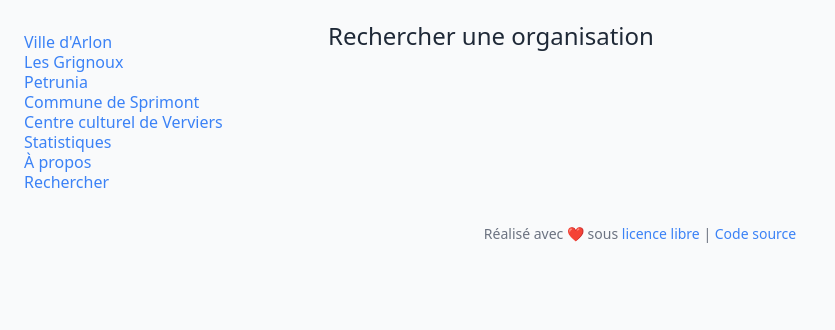
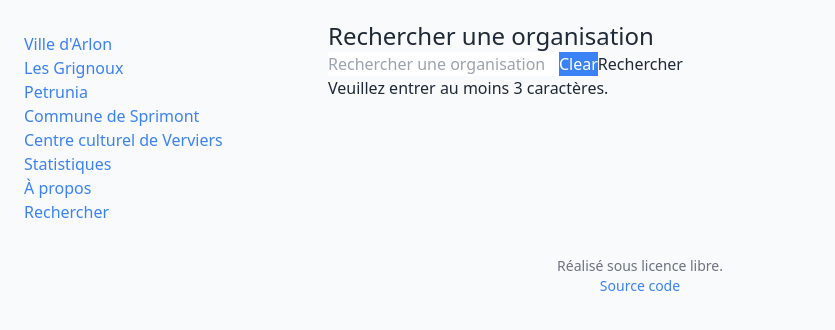
Before and after one commit to data-cfwb/subsidies, a Vue app: page /search in a window 1280 px wide. Shown: the top 330 px of the page, without its empty margins (0-835 px from the left). Built offline with nearby package versions, Linux system fonts and the light colour scheme.

Commit message:
layout entreprise v0.1

```diff
--- a/package.json
+++ b/package.json
@@ -1,5 +1,5 @@
 {
-  "name": "subsidies",
+  "name": "Subventions_en_FWB",
   "version": "0.1.0",
   "private": true,
   "scripts": {
--- a/src/components/EntreprisePage.vue
+++ b/src/components/EntreprisePage.vue
@@ -3,15 +3,15 @@
     <div v-if="data_loaded">
       <div class="md:flex">
         <div class="mt-4 md:mt-0 md:ml-6">
-          <h1 class="block mt-1 text-lg leading-tight font-medium text-black hover:underline">
-            {{ listDenominations }}
+          <h1 class="h1-main-title">
+            {{ joinOnKey(company.Denominations, 'Denomination') }}
           </h1>
-          <div class="uppercase tracking-wide text-sm text-indigo-600 font-bold">
+          <div class="companyNumber">
             {{ company.EnterpriseNumberBE }}
           </div>
 
           <hr>
-          <h2 class="block mt-1 text-lg leading-tight font-medium text-black hover:underline">
+          <h2 class="h2-subtitle">
             Adresse(s)
           </h2>
           <div>
@@ -27,7 +27,7 @@
             </ul>
           </div>
 
-          <h2 class="block mt-1 text-lg leading-tight font-medium text-black hover:underline">
+          <h2 class="h2-subtitle">
             Contacts
           </h2>
           <div>
@@ -53,7 +53,49 @@
               </li>
             </ul>
           </div>
-          <h2 class="block mt-1 text-lg leading-tight font-medium text-black hover:underline">
+
+
+          <hr>
+          <h2 class="h2-subtitle">
+            Activities
+          </h2>
+          <div>
+            <ul>
+              <li
+                v-for="nace in company.Activities"
+                :key="nace"
+              >
+                {{ nace.activity }} {{ nace.NaceCode }}:
+                {{ joinOnKey(nace.labels, 'Description') }}
+              </li>
+            </ul>
+          </div>
+          <h2 class="h2-subtitle">
+            Status
+          </h2>
+          <div>
+            {{ joinOnKey(company.StatusLabel, 'Description') }}
+          </div>
+          <div>
+            {{ joinOnKey(company.JuridicalSituationLabel, 'Description') }}
+          </div>
+          <div>
+            {{ joinOnKey(company.JuridicalFormCACLabel, 'Description') }}
+          </div>
+
+          <hr>
+          {{ company.TypeEntrepriseLabel }}
+
+          <BarChart :data="company.SubsidiesPerYearForChart" />
+          <ul>
+            <li
+              v-for="subsidy in company.Subsidies"
+              :key="subsidy"
+            >
+              {{ subsidy.Year }}: {{ subsidy.MinistreName }} {{ subsidy.Compétence }} {{ subsidy.AmountInEuros }} €
+            </li>
+          </ul>
+          <h2 class="h2-subtitle">
             Establishments
           </h2>
           <div>
@@ -66,42 +108,7 @@
               </li>
             </ul>
           </div>
-
-          <hr>
-          <h2 class="block mt-1 text-lg leading-tight font-medium text-black hover:underline">
-            Activities
-          </h2>
-          <div>
-            <ul>
-              <li
-                v-for="nace in company.Activities"
-                :key="nace"
-              >
-                {{ nace.activity }} {{ nace.NaceCode }}: {{ nace.labels }}
-              </li>
-            </ul>
-          </div>
-          <hr>
-          {{ company.StatusLabel }}
-          <hr>
-          {{ company.JuridicalSituationLabel }}
-          <hr>
-          {{ company.TypeEntrepriseLabel }}
-          <hr>
-          {{ company.JuridicalFormCACLabel }}
-
-
-          <BarChart :data="company.SubsidiesPerYearForChart" />
-          <ul>
-            <li
-              v-for="subsidy in company.Subsidies"
-              :key="subsidy"
-            >
-              {{ subsidy.Year }}: {{ subsidy.MinistreName }} {{ subsidy.Compétence }} {{ subsidy.AmountInEuros }} €
-            </li>
-          </ul>
-
-          <h2>
+          <h2 class="h2-subtitle">
             Liens externes
           </h2>
           <ul class="list-disc">
@@ -164,6 +171,9 @@
     );
   },
   methods: {
+    joinOnKey: function (array, key) {
+      return array.map(item => item[key]).join(' / ');
+    },
     getSubsidies: function () {
       axios.get('https://be-companies.tintamarre.be/api/enterprises/' + this.beNumber)
         .then(response => {
--- a/src/components/FooterModule.vue
+++ b/src/components/FooterModule.vue
@@ -1,5 +1,5 @@
 <template>
   <footer class="mt-auto">
-    Réalisé avec ❤️ sous <a href="https://github.com/data-cfwb/subsidies/blob/main/LICENSE">licence libre</a> | <a href="https://github.com/data-cfwb/subsidies">Code source</a>
+    Réalisé sous licence libre. <br> <a href="https://github.com/data-cfwb/subsidies">Source code</a>
   </footer>
 </template>
--- a/src/components/layouts/AboutLayout.vue
+++ b/src/components/layouts/AboutLayout.vue
@@ -7,10 +7,10 @@
       Il vise à rendre publiques les données sur les subventions accordées par la Fédération Wallonie-Bruxelles aux organisations actives dans le sport, la culture, la jeunesse, les médias, l'éducation permanente et la recherche scientifique.
     </p>
     <p>
-      Les données sont disponibles sur <a
+      Les données sont disponibles sur le portail <a
         href="https://www.odwb.be/"
         target="_blank"
-      >odwb.be/</a>.
+      >odwb.be</a>.
     </p>
   </div>
 </template>
--- a/src/components/layouts/HomeLayout.vue
+++ b/src/components/layouts/HomeLayout.vue
@@ -1,8 +1,5 @@
 <template>
   <div>
-    <h1>Subventions</h1>
-    <p>{{ $route.params.be_number }}</p>
-
     <EntreprisePage
       :be-number="$route.params.be_number"
     />
--- a/src/components/layouts/SearchLayout.vue
+++ b/src/components/layouts/SearchLayout.vue
@@ -1,5 +1,57 @@
 <template>
   <div>
     <h1>Rechercher une organisation</h1>
+    <div>
+      <input
+        v-model="search"
+        type="text"
+        placeholder="Rechercher une organisation"
+        class=""
+      >
+      <button
+        class="btn-blue"
+        @click="search = ''"
+      >
+        Clear
+      </button>
+      <button class="btn-primary">
+        Rechercher
+      </button>
+
+      <div v-if="search.length < 3">
+        <p>
+          Veuillez entrer au moins 3 caractères.
+        </p>
+      </div>
+
+      <div v-if="results" />
+    </div>
   </div>
 </template>
+
+<script>
+import axios from 'axios';
+
+export default {
+  data () {
+    return {
+      search: '',
+      results: []
+    };
+  },
+  watch: {
+    search: function (newSearch) {
+      if (newSearch.length > 2) {
+        axios.get('https://api.odwb.be/organisations/search/' + newSearch)
+          .then(response => {
+            this.results = response.data;
+          })
+          .catch(error => {
+            console.log(error);
+          });
+      }
+    }
+  }
+};
+
+</script>
--- a/src/styles/base.css
+++ b/src/styles/base.css
@@ -45,4 +45,17 @@
   .btn-gray:hover {
     @apply bg-gray-500;
   }
+  .h1-main-title {
+    @apply text-3xl text-gray-800;
+  }
+  .h2-subtitle {
+    @apply text-xl text-gray-600;
+  }
+  .h3-subtitle {
+    @apply text-lg text-gray-600;
+  }
+  .companyNumber {
+    @apply uppercase tracking-wide text-sm text-indigo-600 font-bold;
+  }
+
 }
```
